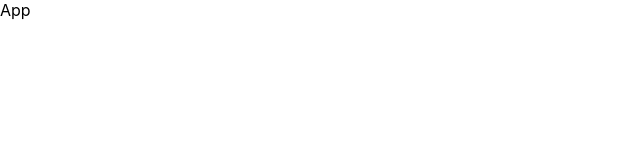
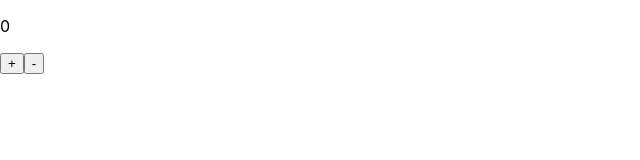
Before and after one commit to GoranAviani/simple_counter_in_react, a React (Create React App) app: page / in a window 1280 px wide. Shown: the top 160 px of the page, without its empty margins (0-640 px from the left). Built offline with nearby package versions, Linux system fonts and the light colour scheme.

Commit message:
simple_counter_in_react

```diff
--- a/src/App.js
+++ b/src/App.js
@@ -1,11 +1,11 @@
-import logo from './logo.svg';
 import './App.css';
 import React from 'react';
+import Counter from "./Counter";
 
 function App() {
   return (
     <React.Fragment>
-      App
+      <Counter/>
     </React.Fragment>
   );
 }
```
